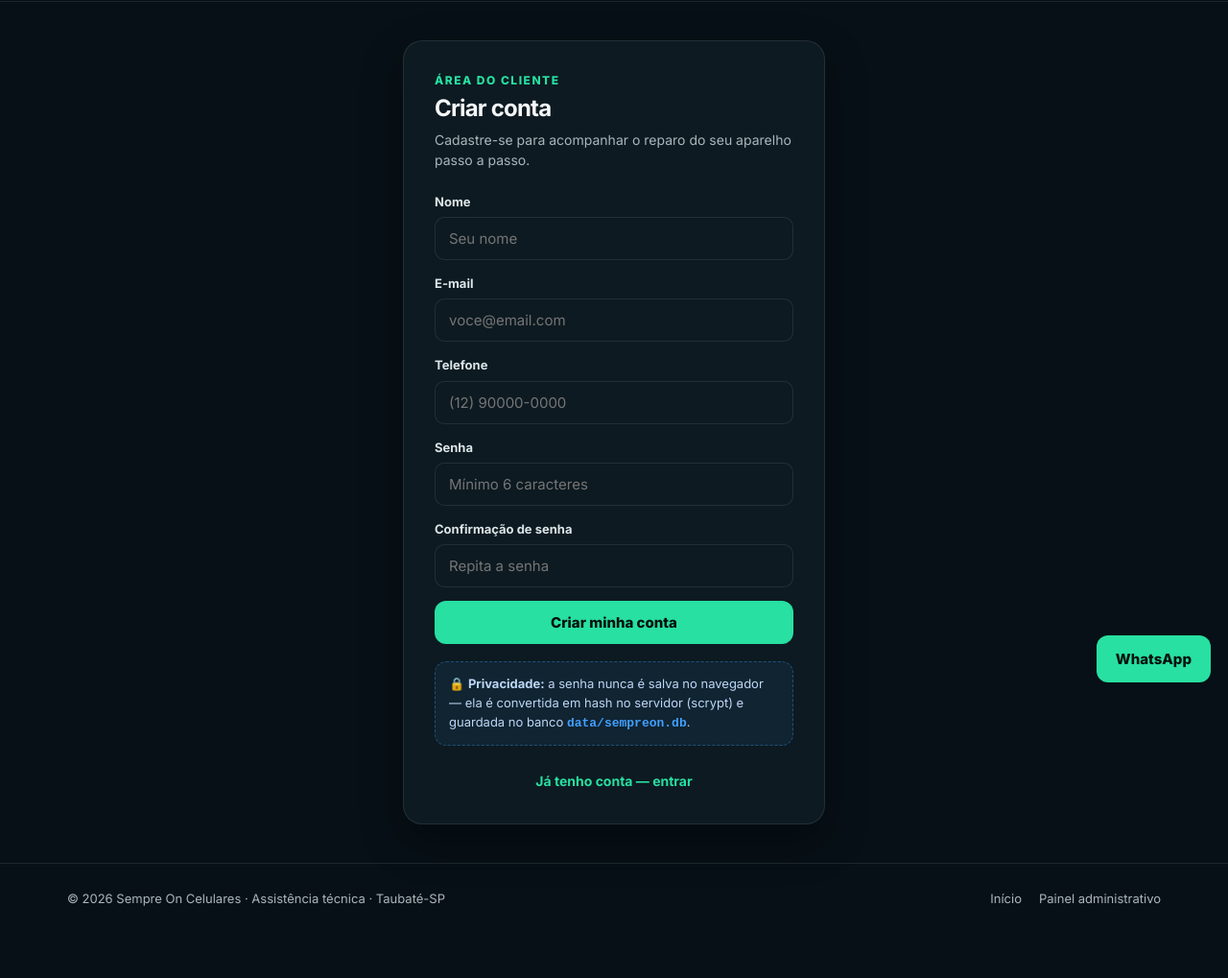
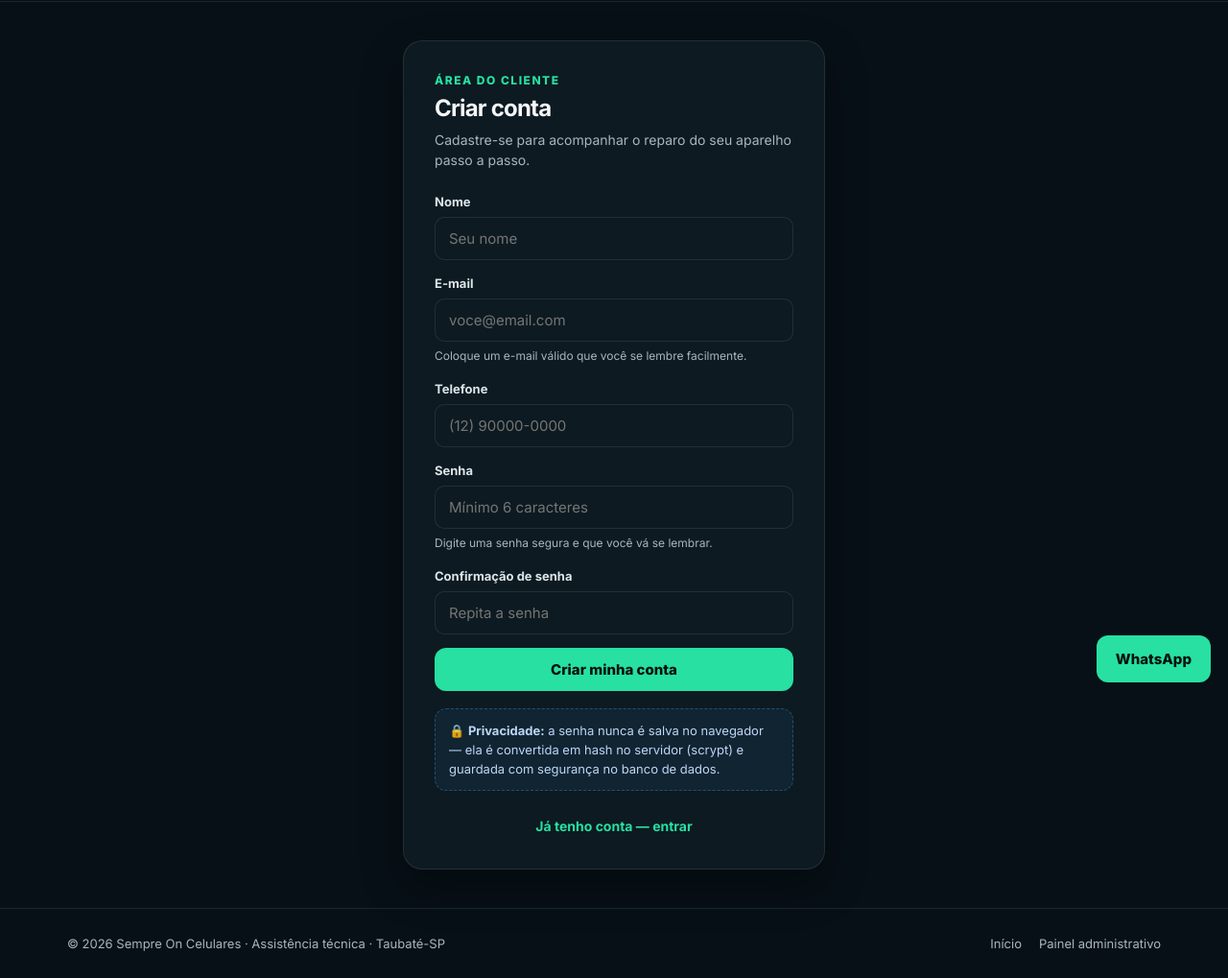
Before and after one commit to Ares863/sempre_on_reformulado, a website: page pages/cadastro.html in a window 1280 px wide. Shown: the part 71-1090 px from the top of the page at 96% size. Before the commit the page ends 1043 px from the top, so only its background shows below. Drawn offline with Linux system fonts and the light colour scheme; no server answers.

Commit message:
Auth: layout de tela cheia com rodape fixo e dicas amigaveis nos campos

```diff
--- a/css/style.css
+++ b/css/style.css
@@ -256,6 +256,11 @@ tbody tr:hover{background:rgba(255,255,255,.02)}
 @media(max-width:820px){.svc-head{grid-template-columns:1fr}.info-cards{grid-template-columns:1fr}}
 
 /* ---------- Autenticação ---------- */
+/* Páginas de tela cheia: conteúdo cresce e o rodapé fica sempre no fim */
+body.pagina-cheia{min-height:100vh;display:flex;flex-direction:column}
+body.pagina-cheia .auth-wrap{flex:1;display:flex;flex-direction:column;justify-content:center;width:100%}
+body.pagina-cheia>section{flex:1}
+body.pagina-cheia footer{margin-top:auto}
 .auth-wrap{max-width:440px;margin:0 auto;padding:40px 0}
 .auth-card{background:var(--card);border:1px solid var(--line);border-radius:20px;padding:32px;box-shadow:var(--shadow)}
 .auth-card h1{font-size:24px;letter-spacing:-.8px;margin-bottom:4px}
--- a/pages/cadastro.html
+++ b/pages/cadastro.html
@@ -10,7 +10,7 @@
 <link href="https://fonts.googleapis.com/css2?family=Inter:wght@400;500;600;700;800&display=swap" rel="stylesheet">
 <link rel="stylesheet" href="../css/style.css">
 </head>
-<body>
+<body class="pagina-cheia">
 
 <nav class="nav">
   <div class="container navin">
@@ -37,15 +37,15 @@
 
     <form id="formCadastro" novalidate>
       <div class="field"><label for="cdNome">Nome</label><input id="cdNome" type="text" required placeholder="Seu nome"></div>
-      <div class="field"><label for="cdEmail">E-mail</label><input id="cdEmail" type="email" required placeholder="voce@email.com"></div>
+      <div class="field"><label for="cdEmail">E-mail</label><input id="cdEmail" type="email" required placeholder="voce@email.com"><span class="hint">Coloque um e-mail válido que você se lembre facilmente.</span></div>
       <div class="field"><label for="cdTel">Telefone</label><input id="cdTel" type="tel" required placeholder="(12) 90000-0000"></div>
-      <div class="field"><label for="cdSenha">Senha</label><input id="cdSenha" type="password" required placeholder="Mínimo 6 caracteres"></div>
+      <div class="field"><label for="cdSenha">Senha</label><input id="cdSenha" type="password" required placeholder="Mínimo 6 caracteres"><span class="hint">Digite uma senha segura e que você vá se lembrar.</span></div>
       <div class="field"><label for="cdConf">Confirmação de senha</label><input id="cdConf" type="password" required placeholder="Repita a senha"></div>
       <button class="btn" style="width:100%" type="submit" id="btnCadastro">Criar minha conta</button>
     </form>
 
 <div class="demo-hint">
-  🔒 <strong>Privacidade:</strong> a senha nunca é salva no navegador — ela é convertida em hash no servidor (scrypt) e guardada no banco <code>data/sempreon.db</code>.
+  🔒 <strong>Privacidade:</strong> a senha nunca é salva no navegador — ela é convertida em hash no servidor (scrypt) e guardada com segurança no banco de dados.
 </div>
 
     <div class="form-result" id="cdResultado"></div>
```
Also changed, not shown: pages/area-cliente.html (+3 -3 lines), pages/login.html (+3 -3 lines).
